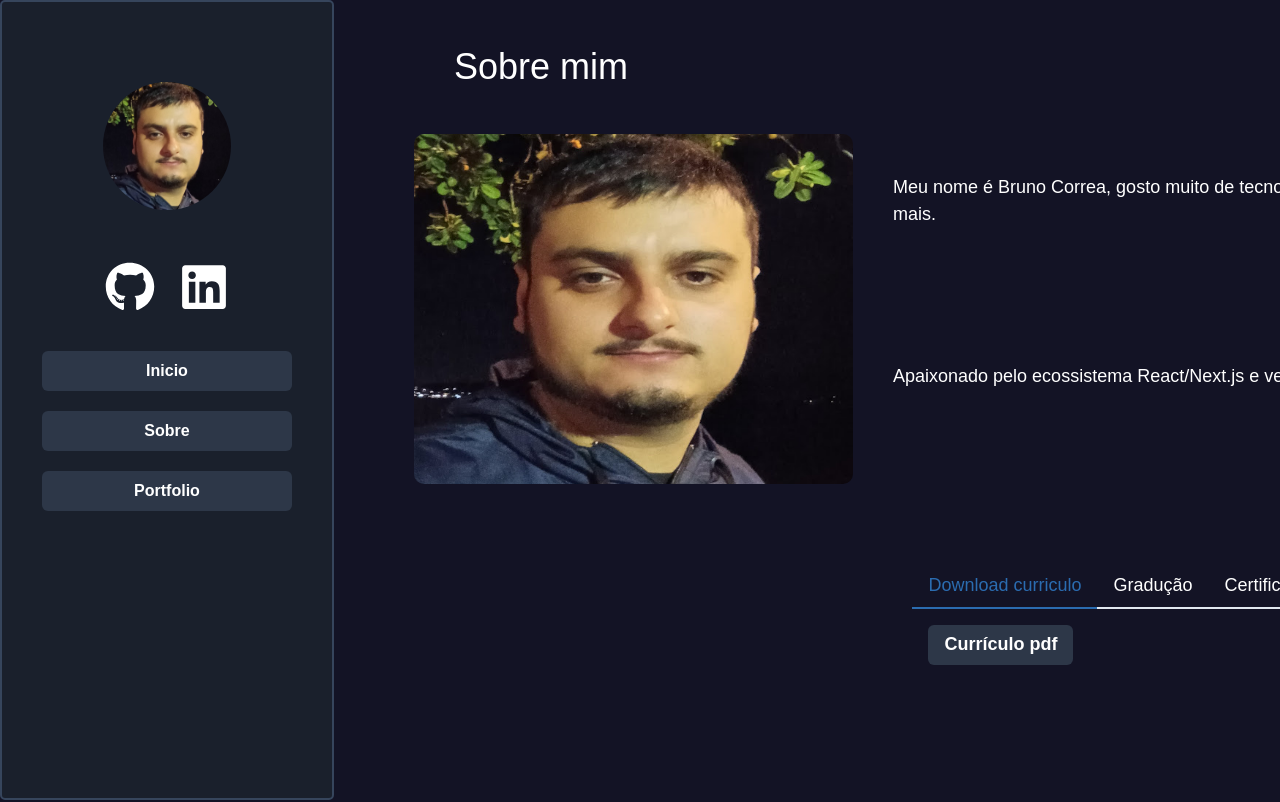
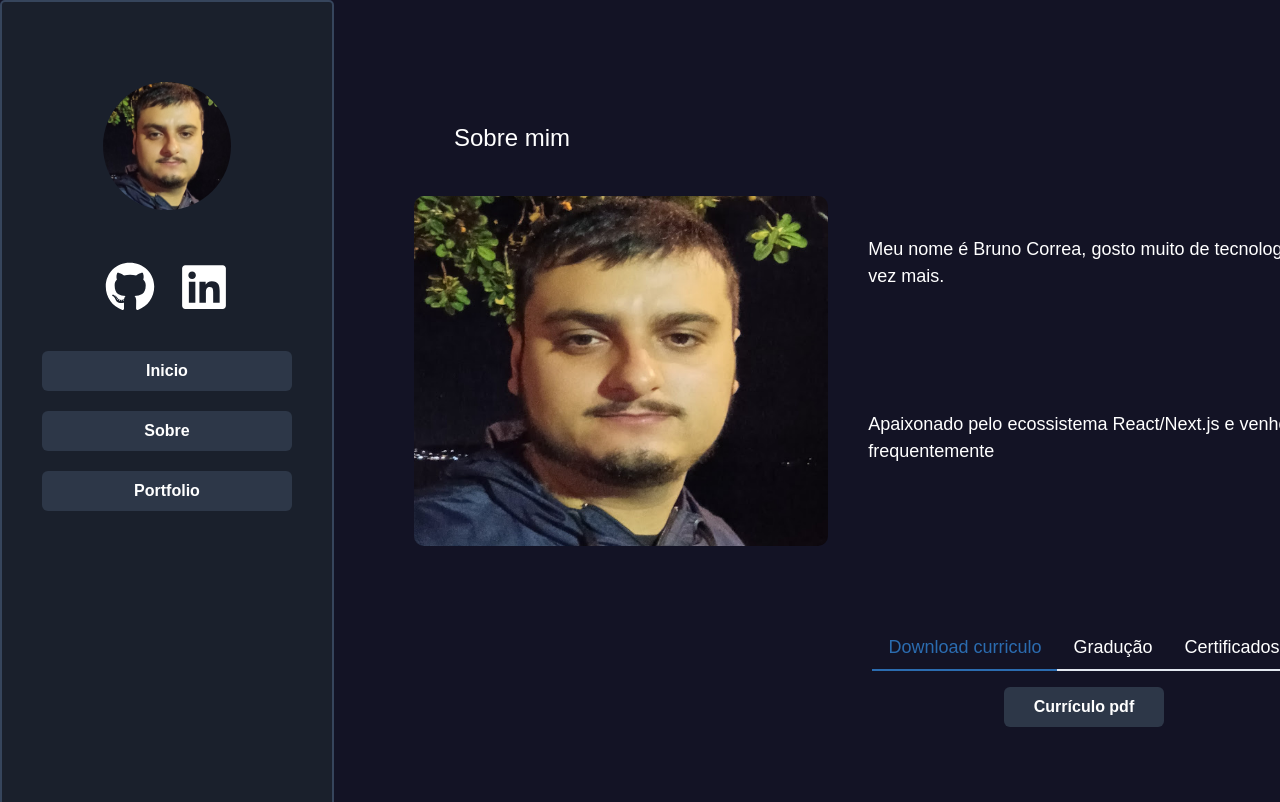
Before and after one commit to correaa1/my-portifolio, a Next.js app: page /about in a window 1280 px wide. Shown: the top 802 px of the page. Built offline with nearby package versions, Linux system fonts and the light colour scheme.

Commit message:
responsive add

```diff
--- a/app/components/header.js
+++ b/app/components/header.js
@@ -19,6 +19,7 @@ import {
 import Link from "next/link";
 import PageTransition from "@/app/components/pageTransition";
 import {FaGithub, FaLinkedin} from "react-icons/fa";
+import { IoMenu } from "react-icons/io5";
 
 const Header = () => {
     const { isOpen, onOpen, onClose } = useDisclosure();
@@ -30,6 +31,7 @@ const Header = () => {
 <>
 
         <Grid
+
             borderRadius={5}
             border='2px solid #36455c'
             position="sticky"
@@ -37,9 +39,10 @@ const Header = () => {
             left="0"
             zIndex="999"
             minH={'100vh'}
-            maxH={'100vh'}
+            maxH={'auto'}
+
             px={10}
-            w={{base:'93.75em', md:'block', }}
+            w={{ md:'20%',lg:'sm' }}
             display={{base:'none',md:'none',lg:'block'}}
             bg='gray.800'
         >
@@ -85,8 +88,8 @@ const Header = () => {
             </Grid>
 
     {isSmallerThanMd && (
-        <Button onClick={onOpen} position="fixed" top="5" left="5">
-            Acessar Menu
+        <Button m={10} onClick={onOpen} position="fixed" top="5" left="5">
+            <IoMenu size='lg' />
         </Button>
     )}
 
@@ -99,7 +102,7 @@ const Header = () => {
     >
         <DrawerOverlay />
         <DrawerContent minH='250vh'    maxW='lg'>
-            <DrawerCloseButton p={5 } size='2xl' w={50} bg='gray.500' _hover={{ bg: 'red.400' }}/>
+            <DrawerCloseButton p={5 } size='2xl' w={50} bg='gray.500' _hover={{ bg: 'gray.500' }}/>
             <DrawerHeader
                 fontSize='4xl'
                 px={10}
--- a/pages/about.jsx
+++ b/pages/about.jsx
@@ -32,19 +32,19 @@ const About = () => {
     return (
 
             <Flex   flexDirection={{base:'column', md:'row'}}>
-            <Header />
+              <Header />
                 <PageTransition>
-            <Flex minH={'100vh'}   flexDirection='column' ps={20} w={1500} >
-                        <Text   fontSize={{ base: '2xl', md: '3xl', lg: '4xl' }}  p={10} >
+            <Flex minH={'100vh'}   flexDirection='column' p={20} w={1500} >
+                        <Text   fontSize={{ base: '4xl', md: '3xl', lg: '2xl' }}  p={10} >
                     Sobre mim
                         </Text>
                 < Flex flexDirection='row'   >
                     <Image rounded={10} h={350} w={450} src='/my.jpg' />
                     <Grid>
-                        <Text  fontSize={{ base: '4xl', md: 'lg', lg: 'lg' }}  p={10} >
+                        <Text  fontSize={{ base: '4xl', md: '3xl', lg: 'lg' }}  p={10} >
                           Meu nome é Bruno Correa, gosto muito de tecnologia e busco sempre estar aprendendo e inovando cada vez mais.
                         </Text>
-                        <Text  fontSize={{ base: '4xl', md: 'lg', lg: 'lg' }} p={10}>
+                        <Text  fontSize={{ base: '4xl', md: '3xl', lg: 'lg' }} p={10}>
                          Apaixonado pelo ecossistema React/Next.js e venho buscando trabalhar com essas tecnologias frequentemente
                         </Text>
                      </Grid>
@@ -52,14 +52,15 @@ const About = () => {
              <Center>
                  <Tabs  m={20}>
                   <TabList>
-                     <Tab fontSize={{ base: '4xl', md: 'lg', lg: 'lg' }}>Download curriculo </Tab>
-                      <Tab fontSize={{ base: '4xl', md: 'lg', lg: 'lg' }}>Gradução</Tab>
-                      <Tab fontSize={{ base: '4xl', md: 'lg', lg: 'lg' }}>Certificados</Tab>
+                     <Tab fontSize={{ base: '4xl', md: '3xl', lg: 'lg' }}>Download curriculo </Tab>
+                      <Tab fontSize={{ base: '4xl', md: '3xl', lg: 'lg' }}>Gradução</Tab>
+                      <Tab fontSize={{ base: '4xl', md: '3xl', lg: 'lg' }}>Certificados</Tab>
                   </TabList>
 
                     <TabPanels >
-                        <TabPanel>
-                            <Button fontSize={{ base: '4xl', md: 'lg', lg: 'lg' }} color='white' bg='gray.700' _hover={{bg:'gray.600'}}
+                        <TabPanel display='flex' flexDirection='column' alignItems='center'>
+                            <Button w={{base:'50vh', md:'30vh',lg:'20vh',}} h={{base:'10vh', md:'10vh',lg:'5vh',}}
+                                    wfontSize={{ base: '4xl', md: '3xl', lg: 'lg' }} color='white' bg='gray.700' _hover={{bg:'gray.600'}}
                                     onClick={() => handleDownload('/Curriculo2023Att.pdf', 'Curriculo2023Att.pdf')} >
                                 Currículo pdf
                             </Button>
@@ -67,20 +68,27 @@ const About = () => {
                         <TabPanel>
                             <Text fontSize={{ base: '4xl', md: 'lg', lg: 'lg' }}>Curso de sistemas de informação Completo</Text>
                         </TabPanel>
-                        <TabPanel display='flex' flexDirection='column'>
-                            <Button fontSize={{ base: '4xl', md: 'lg', lg: 'lg' }} color='white' bg='gray.700' _hover={{bg:'gray.600'}}
+                        <TabPanel display='flex' flexDirection='column' alignItems='center'>
+                            <Button
+                                w={{base:'50vh', md:'30vh',lg:'30vh',}}
+                                fontSize={{ base: '4xl', md: 'lg', lg: 'lg' }} color='white' bg='gray.700' _hover={{bg:'gray.600'}}
                                     onClick={() => handleDownload('/certificadoSql.pdf', 'certificadoSql.pdf')} >
                                  Banco de dados e SQL
                             </Button>
-                            <Button fontSize={{ base: '4xl', md: 'lg', lg: 'lg' }} mt={5} color='white' bg='gray.700' _hover={{bg:'gray.600'}}
+                            <Button
+                                w={{base:'50vh', md:'30vh',lg:'30vh',}}
+                                fontSize={{ base: '4xl', md: 'lg', lg: 'lg' }} mt={5} color='white' bg='gray.700' _hover={{bg:'gray.600'}}
                                     onClick={() => handleDownload('/reactNative.pdf', 'reactNative.pdf')} >
                                 React Native
                             </Button>
-                            <Button fontSize={{ base: '4xl', md: 'lg', lg: 'lg' }} mt={5} color='white' bg='gray.700' _hover={{bg:'gray.600'}}
+                            <Button
+                                w={{base:'50vh', md:'30vh',lg:'30vh',}}
+                                fontSize={{ base: '4xl', md: 'lg', lg: 'lg' }} mt={5} color='white' bg='gray.700' _hover={{bg:'gray.600'}}
                                     onClick={() => handleDownload('/Node-Ts-Mongodb.pdf', 'Node-Ts-Mongodb.pdf')} >
                               Nodejs | Typescript | Mongo
                             </Button>
-                            <Button fontSize={{ base: '4xl', md: 'lg', lg: 'lg' }}   mt={5} color='white' bg='gray.700' _hover={{bg:'gray.600'}}
+                            <Button  w={{base:'50vh', md:'30vh',lg:'30vh',}}
+                                     fontSize={{ base: '4xl', md: 'lg', lg: 'lg' }}   mt={5} color='white' bg='gray.700' _hover={{bg:'gray.600'}}
                                     onClick={() => handleDownload('/reactNative-Ts.pdf', 'reactNative-Ts.pdf')} >
                                 React Native e Typescript
                             </Button>
@@ -100,7 +108,7 @@ const About = () => {
                             Serviços que ofereço
                         </Text>
                     </Box>
-                        <Wrap m={20}>
+                        <Wrap m={10}>
                             <Box display='flex' justifyContent='center' alignItems='center' m={5} w={350} h={150}
                                  bg='gray.800' borderRadius="md"
                                  boxShadow="md">
```
